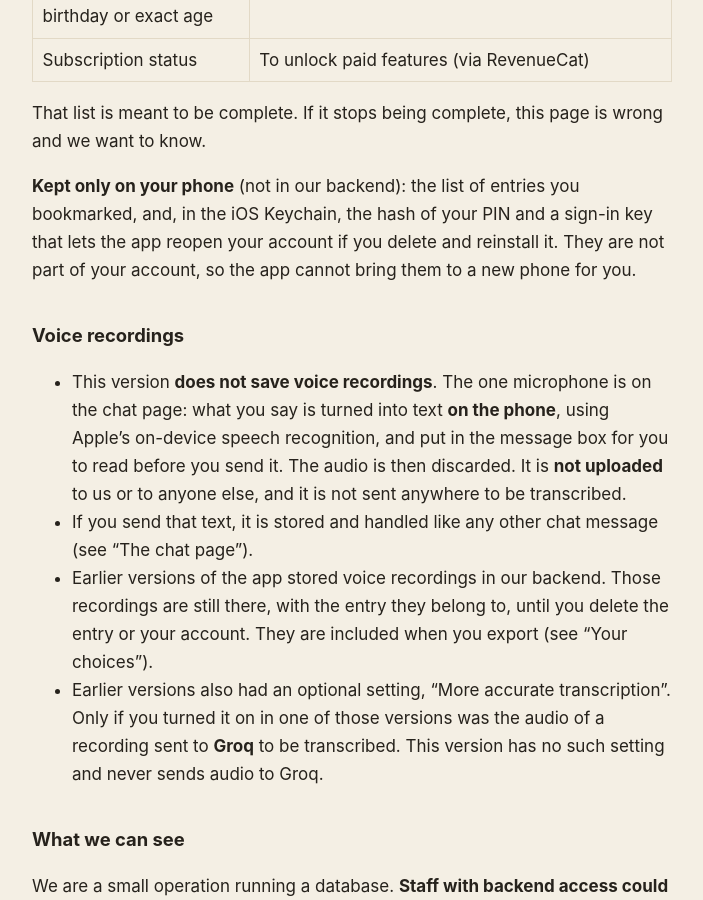
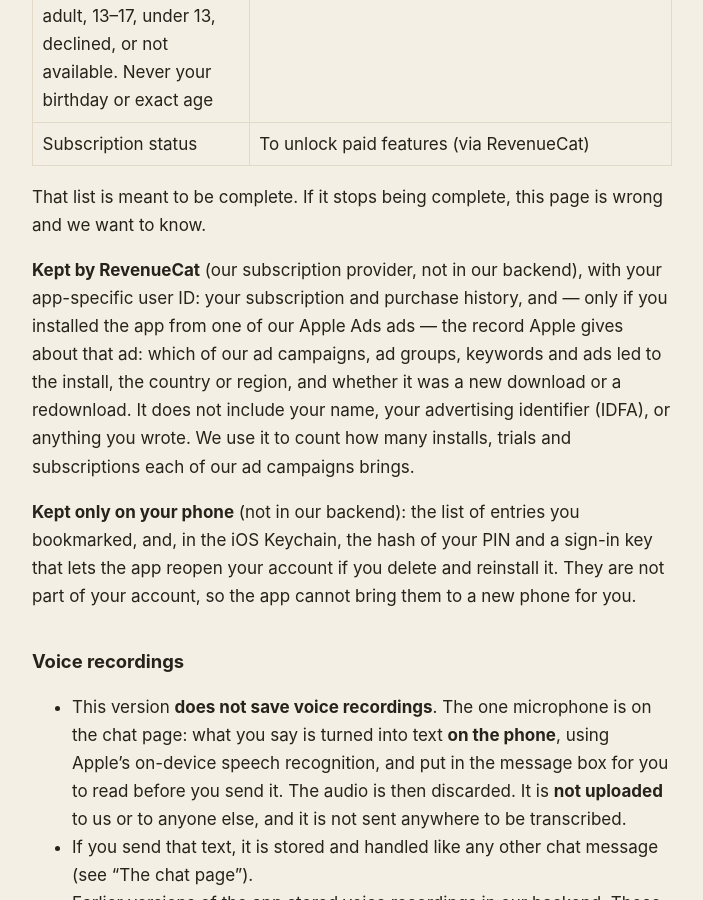
Before and after one commit to danielchen720-ui/twilight-diary-legal, a Jekyll site: the page built from privacy/index.md, in a window 1280 px wide and 900 px high, scrolled down 3467 px. Shown: the whole window, without its empty margins (288-991 px from the left). Built offline with Jekyll 4.4.1, drawn with Linux system fonts in a browser that asks for light colours; some of the changed text lies outside the part shown.

Commit message:
#2444 隐私政策跟上 Apple Ads 归因（#2415 已开）：Summary 的 advertising 句改准确 · What we store 补 RevenueCat 那一段（归因字段）· RevenueCat 条补 token 句 · What we do not do 改 · Last updated 2026-10-27；只推 backend/*，不部署
Co-Authored-By: Claude Opus 5.5 <noreply@anthropic.com>

```diff
--- a/privacy/index.md
+++ b/privacy/index.md
@@ -19,9 +19,12 @@ This is plain language, not legal advice.
 - This version does not keep voice recordings. When you speak on the chat page,
   your words are turned into text on the phone and the audio is discarded; it is
   never uploaded.
-- The app shows **no ads**, and we do **not** sell your data or use it for
-  advertising or tracking. There is no third-party analytics or crash-reporting
-  SDK in the app.
+- The app shows **no ads**. We do **not** sell your data, give it to ad
+  networks, or track you across other apps or websites. If you installed the app
+  from one of our own ads on the App Store (Apple Ads), we learn which of our ad
+  campaigns that was, so we can tell which ads are worth paying for (see
+  "Third parties that process your content"). There is no third-party analytics
+  or crash-reporting SDK in the app.
 - Some features send the text of an entry to an AI provider. **Nothing is sent
   to an AI provider until you say so** — the app asks once, in plain words, and
   keeps working normally if you say no.
@@ -78,6 +81,15 @@ In our backend (**Supabase**, US East `us-east-1`):
 
 That list is meant to be complete. If it stops being complete, this page is wrong
 and we want to know.
+
+**Kept by RevenueCat** (our subscription provider, not in our backend), with your
+app-specific user ID: your subscription and purchase history, and — only if you
+installed the app from one of our Apple Ads ads — the record Apple gives about that
+ad: which of our ad campaigns, ad groups, keywords and ads led to the install, the
+country or region, and whether it was a new download or a redownload. It does not
+include your name, your advertising identifier (IDFA), or anything you wrote. We use
+it to count how many installs, trials and subscriptions each of our ad campaigns
+brings.
 
 **Kept only on your phone** (not in our backend): the list of entries you
 bookmarked, and, in the iOS Keychain, the hash of your PIN and a sign-in key that
@@ -148,6 +160,11 @@ have agreed:
   through it for a few minutes before they are encrypted, and are not kept there.
 - **RevenueCat** — subscription purchases and entitlement status. It receives an
   app-specific user ID and purchase events, not your journal.
+  If you found the app through an Apple Ads ad, RevenueCat also receives a token
+  from Apple that tells us which of our ad campaigns led to the install (Apple's
+  standard attribution; see "What we store"). It does not say who you are, it is
+  not shared with ad networks or data brokers, and it is never used to track you
+  across other apps or websites.
 - **Apple** — payments, and Sign in with Apple if you choose it. We never see
   your card details.
 - **Apple (WeatherKit)** — if you add a city, our server sends Apple the map coordinates of that city (the same for everyone in it, never your phone's location, and never who you are) to get its weather.
@@ -232,7 +249,9 @@ All of these can be revoked in iOS Settings.
 
 ## What we do not do
 
-- No advertising, no ad networks, no advertising identifiers.
+- No ads in the app, no ad networks, no advertising identifiers (IDFA). The only
+  advertising data is the Apple Ads record about our own ads described in
+  "What we store".
 - No selling or renting of personal data.
 - No cross-app or cross-site tracking.
 - No third-party analytics SDK, no crash-reporting SDK.
```
Also changed, not shown: other parts of privacy/index.md (+1 -1 lines).
